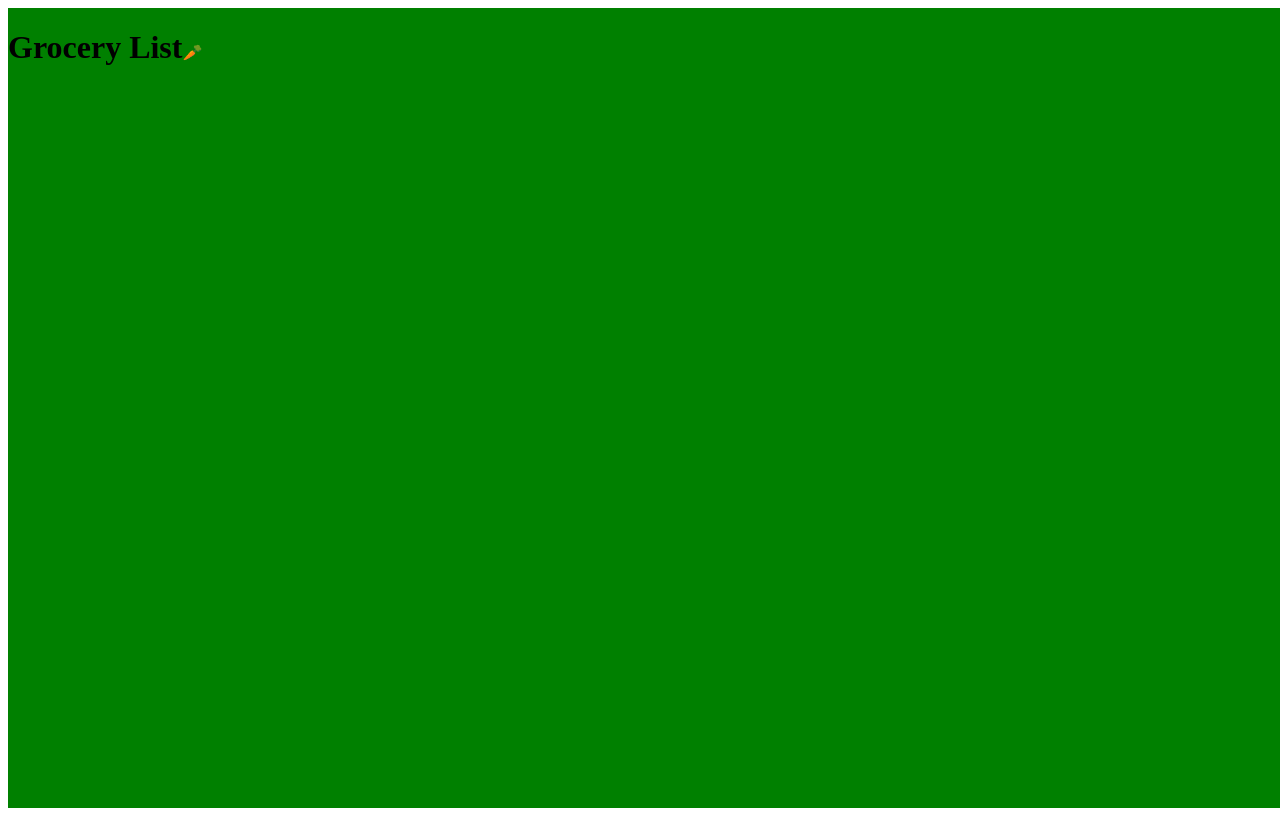
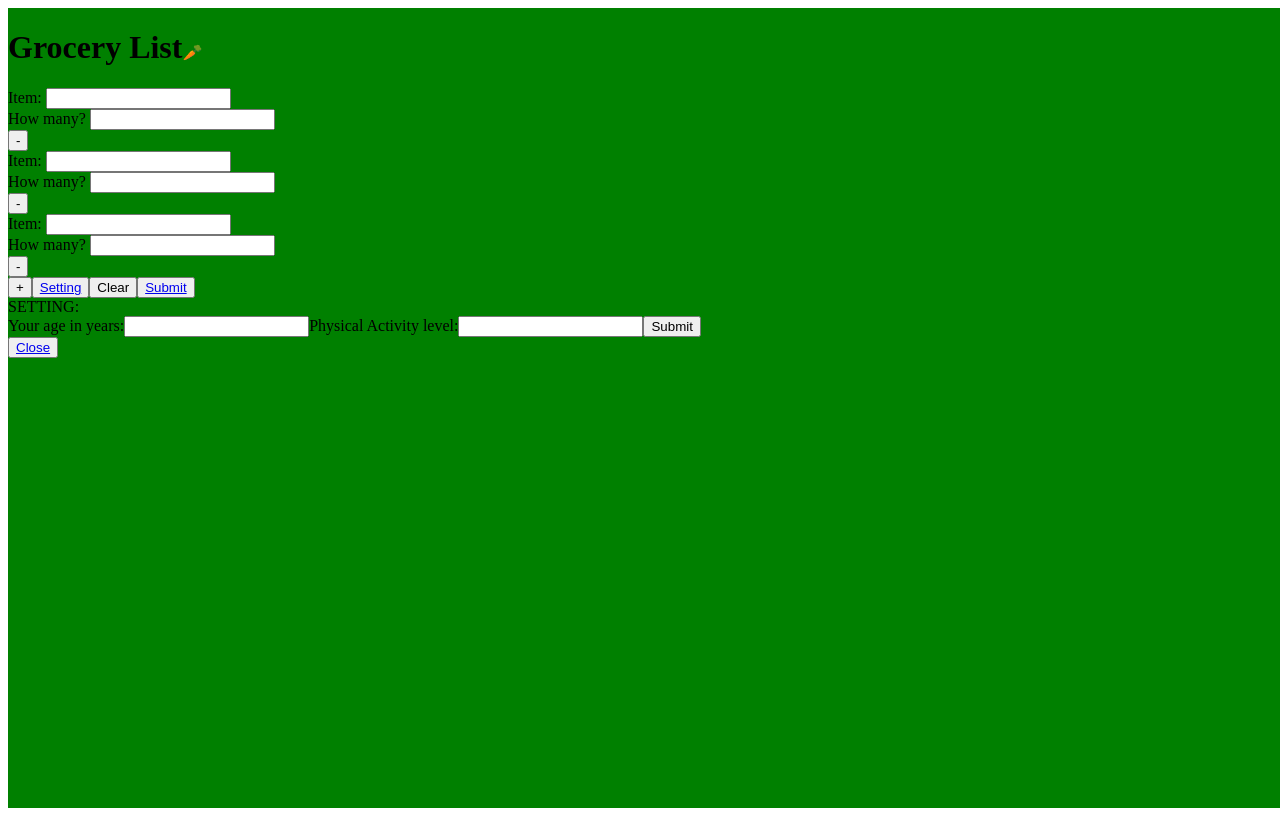
Before and after one commit to Remember-life/grocery-list, a React (Create React App) app in the folder client/: page /setting in a window 1280 px wide. Built offline with nearby package versions, Linux system fonts and the light colour scheme; the HTML template or start-up script is replaced by a standard one.

Commit message:
routes to setting and results, input fields in setting, transfer age/activity from setting to main

```diff
--- a/client/src/App.jsx
+++ b/client/src/App.jsx
@@ -2,6 +2,7 @@ import React from 'react';
 import { BrowserRouter as Router, Switch, Route, Link } from 'react-router-dom';
 import Main from './Main.jsx';
 import Results from './Results.jsx';
+import Setting from './Setting.jsx';
 
 function App () {
 
@@ -9,10 +10,11 @@ function App () {
     <div className="main" style={main}>
       <h1 style={header}>Grocery List</h1>
       <div className="carrot" style={carrot}>🥕</div>
-      <Switch>
+        <Main />
+      {/* <Switch>
         <Route exact path="/"><Main /></Route>
         <Route path="/results"><Results /></Route>
-      </Switch>
+      </Switch> */}
     </div>
   )
 
--- a/client/src/Main.jsx
+++ b/client/src/Main.jsx
@@ -1,6 +1,7 @@
 import React, { useState } from 'react';
 import { BrowserRouter as Router, Switch, Route, Link } from 'react-router-dom';
 import Results from './Results.jsx';
+import Setting from './Setting.jsx';
 import axios from 'axios';
 
 function Main () {
@@ -10,7 +11,13 @@ function Main () {
     { item: '', quantity: '' },
     { item: '', quantity: '' }
   ]);
+  const [age, setAge] = useState('');
+  const [activity, setActivity] = useState('');
 
+
+  //once submitted, two get requests
+  // in success cb, change state to the response data
+  // pass down the state to results
   const handleSubmit = e => {
     e.preventDefault();
     console.log('inputFields', inputFields);
@@ -51,6 +58,15 @@ function Main () {
     ])
   }
 
+  // from submit in setting
+  const handleSettingSubmit = (age, activity) => {
+    // change state
+    // console.log('main BEFORE', age, activity)
+    setAge(age);
+    setActivity(activity);
+    // console.log('main AFTER', age, activity);
+  }
+
   const canRemove = inputFields.length > 1;
 
   return (
@@ -88,28 +104,38 @@ function Main () {
               </div>
             </React.Fragment>
           ))}
-        </div>
-        <div>
-          <button type="button" onClick={() => handleAddFields()}>+</button>
-          <button type="button" onClick={handleClear}>Clear</button>
-          <button type="submit" onSubmit={handleSubmit}>
-            <Link to="/results">Submit</Link>
-          </button>
-
+        <button type="button" onClick={() => handleAddFields()}>+</button>
+        <button type="button">
+          <Link to="/setting">Setting</Link>
+        </button>
+        <button type="button" onClick={handleClear}>Clear</button>
+        <button type="button" onClick={handleSubmit}>
+          <Link to="/results">Submit</Link>
+        </button>
         </div>
       </form>
+      <div className="setting-container">
+        <Route path="/setting"><Setting settingToMain={handleSettingSubmit}/></Route>
+      </div>
+      <div className="results-container" style={resultsContainer}>
+        <Route path="/results"><Results /></Route>
+      </div>
     </>
   )
 
 }
 
 const container = {
-  display: 'flex',
-  flexFlow: "column wrap",
+  display: "inline-block",
 }
 
-const input = {
-  width: "70%",
+// const formContainer = {
+//   display: 'flex',
+//   flexFlow: "column wrap",
+// }
+
+const resultsContainer = {
+  display: "inline-block",
 }
 
 
--- a/client/src/Results.jsx
+++ b/client/src/Results.jsx
@@ -3,9 +3,17 @@ import { BrowserRouter as Router, Switch, Route, Link } from 'react-router-dom';
 import axios from 'axios';
 
 function Results () {
+
+  const handleBackToList = e => {
+    e.preventDefault();
+  }
+
   return (
     <div>
       THIS IS THE RESULTS PAGE!
+      <button type="button" onClick={handleBackToList}>
+        <Link to="/">Close</Link>
+      </button>
     </div>
   )
 }
--- /dev/null
+++ b/client/src/Setting.jsx
@@ -0,0 +1,52 @@
+import React, { useState } from 'react';
+import { BrowserRouter as Router, Switch, Route, Link } from 'react-router-dom';
+import axios from 'axios';
+
+function Setting ({settingToMain}) {
+
+  const [age, setAge] = useState('');
+  const [activity, setActivity] = useState('');
+
+  const handleBackToList = e => {
+    e.preventDefault();
+  }
+
+  const handleAgeChange = (event) => {
+    // const value = event.target.value;
+    setAge(event.target.value);
+  }
+
+  const handleActivityChange = (event) => {
+    // const value = event.target.value;
+    setActivity(event.target.value);
+  }
+
+  const handleSettingSubmit = e => {
+    e.preventDefault();
+    // console.log('SETTING submit', age, activity);
+    settingToMain(age, activity);
+  }
+
+  return (
+    <div>
+      SETTING:
+      <form onSubmit={handleSettingSubmit}>
+        <label>
+          Your age in years:
+          <input type="text" value={age} onChange={event => handleAgeChange(event)} />
+        </label>
+        <label>
+          Physical Activity level:
+          <input type="text" value={activity} onChange={event => handleActivityChange(event)} />
+        </label>
+        <input type="submit" value="Submit" />
+      </form>
+      <button type="button" onClick={handleBackToList}>
+        <Link to="/">Close</Link>
+      </button>
+    </div>
+  )
+}
+
+
+export default Setting;
```
Also changed, not shown: client/src/Profile.jsx (deleted).
